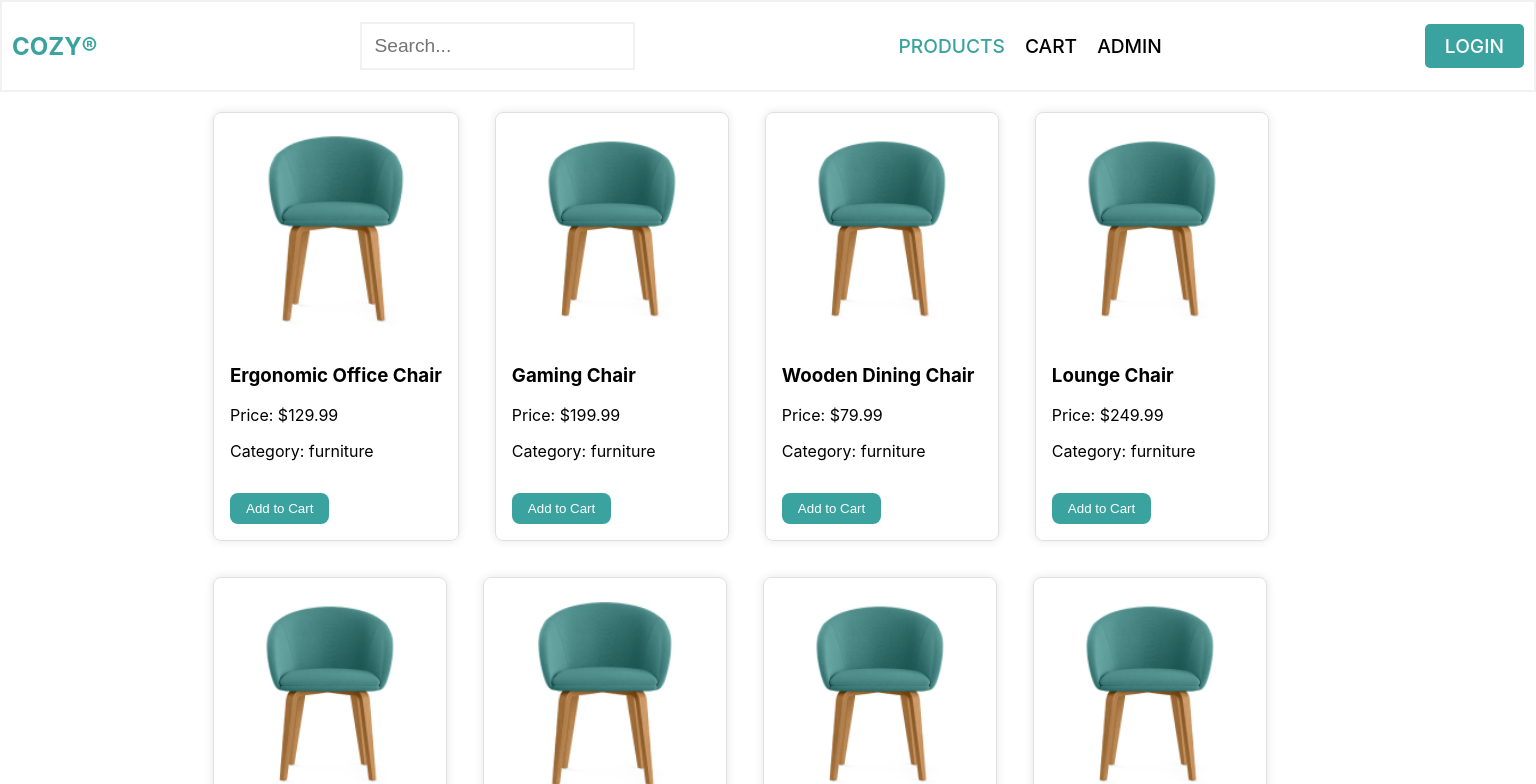
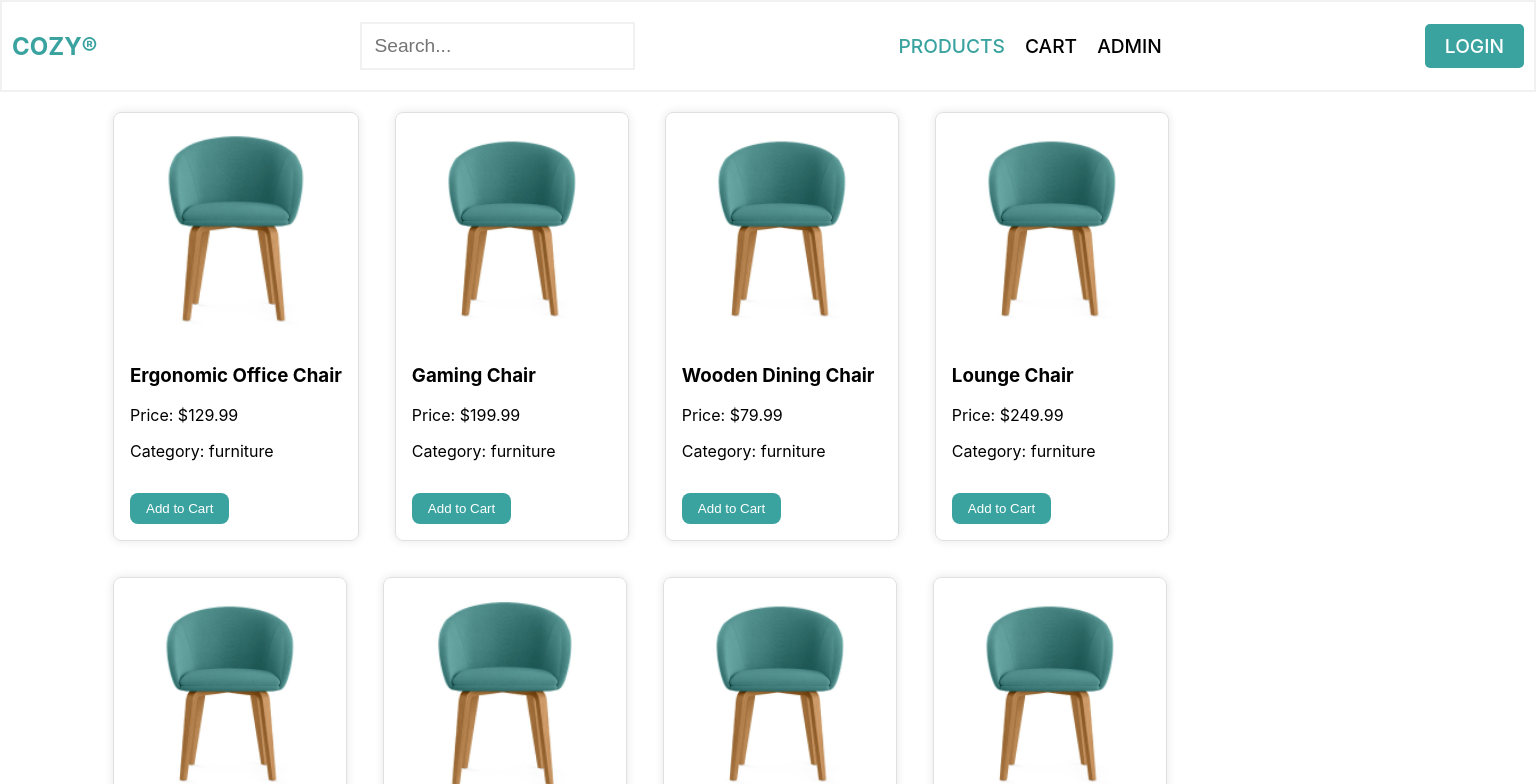
Before and after one commit to ayman-alkhatib/cozy-e-commerce, a React (Create React App) app in the folder frontend/: page /#/products in a window 1536 px wide. Shown: the top 784 px of the page. Built offline with nearby package versions, Linux system fonts and the light colour scheme.

Commit message:
Add media query for container width on large screens

```diff
--- a/frontend/src/index.css
+++ b/frontend/src/index.css
@@ -47,4 +47,11 @@ code {
   }
 }
 
+@media screen and (min-width: 1400px) {
+  .container {
+    width: 1350px;
+  }
+
+}
+
 /*end container */
```
